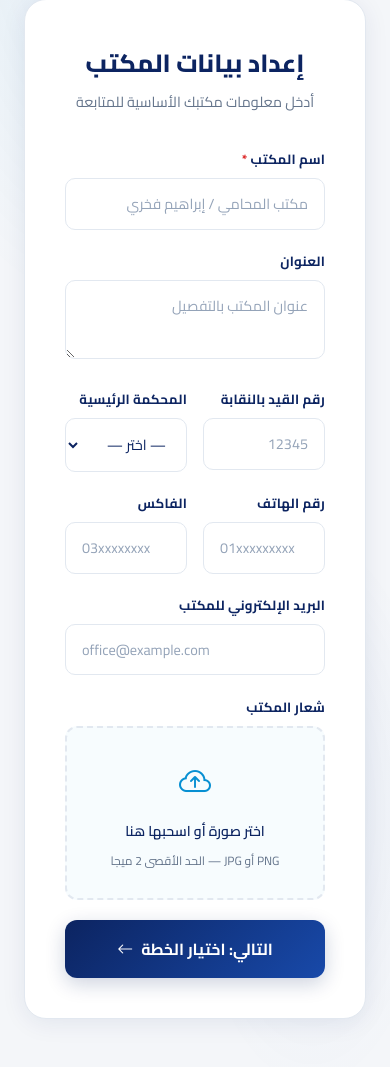
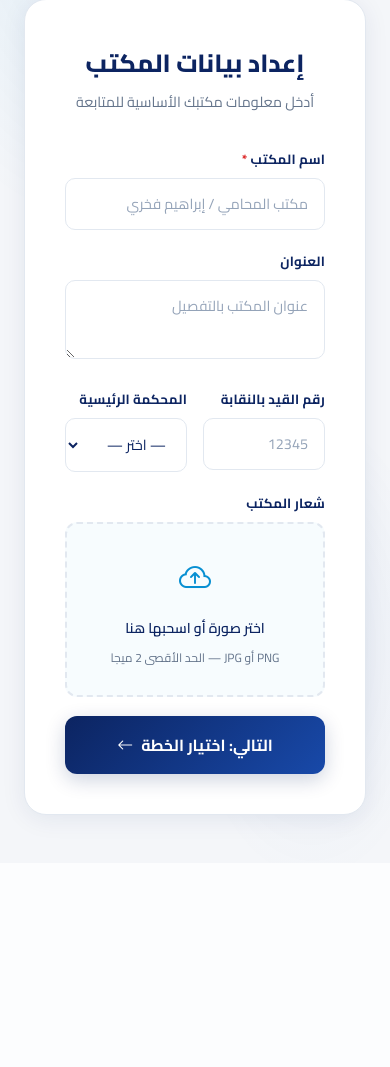
Before and after one commit to ibrahimfakhrey/lex-office, a Flask app: template app/templates/onboarding/setup_office.html in a window 390 px wide. Shown: the part 210-1277 px from the top of the page. After the commit the page ends 1044 px from the top, so only its background shows below. Run offline with Flask 3, Linux system fonts and the light colour scheme; the template is opened without the code that fills it, so the values that code supplies are empty.

Commit message:
Onboarding: remove phone/email fields — seeded from registration
The lawyer enters their phone + email at /auth/register. Asking for
them again on /onboarding/setup-office was redundant and adds friction.

Now: tenant.phone and tenant.email are populated at registration time
from the form values (auth.register), and the office-setup screen drops
the phone, fax, and email fields entirely. The setup form only asks for
office-specific data: name, address, bar registration number, primary
court, courts list, and logo.

Fax was bundled in the same row as phone in the UI; with phone gone,
removing fax keeps the layout clean. Office managers can update phone /
email / fax later from /settings if they ever change.

No model changes — Tenant still has all three columns. Existing tenants
keep whatever values they already have. New tenants now arrive at
choose-plan with phone + email already filled.

Co-Authored-By: Claude Opus 4.7 (1M context) <noreply@anthropic.com>

```diff
--- a/app/blueprints/auth/routes.py
+++ b/app/blueprints/auth/routes.py
@@ -64,9 +64,13 @@ def register():
 
         # Create tenant placeholder. Market is frozen at registration —
         # subsequent visits use tenant.market regardless of where the user is.
+        # Email + phone are seeded from the registration form so the office
+        # setup screen doesn't have to ask for them again.
         tenant = Tenant(name=f'مكتب {full_name}', subscription_status='trial',
                         trial_ends_at=datetime.utcnow() + timedelta(days=14),
-                        market=market)
+                        market=market,
+                        email=email,
+                        phone=phone)
         db.session.add(tenant)
         db.session.flush()
 
--- a/app/blueprints/onboarding/routes.py
+++ b/app/blueprints/onboarding/routes.py
@@ -25,9 +25,9 @@ def setup_office():
         tenant.address = request.form.get('address', '').strip()
         tenant.bar_registration_no = request.form.get('bar_registration_no', '').strip()
         tenant.primary_court = request.form.get('primary_court', '').strip()
-        tenant.phone = request.form.get('phone', '').strip()
-        tenant.fax = request.form.get('fax', '').strip()
-        tenant.email = request.form.get('email', '').strip()
+        # Phone/fax/email are no longer collected here — phone + email are
+        # seeded from registration, fax is rarely used. Office manager can
+        # update either later from /settings if needed.
 
         # Handle logo upload
         logo = request.files.get('logo')
--- a/app/templates/onboarding/setup_office.html
+++ b/app/templates/onboarding/setup_office.html
@@ -56,22 +56,6 @@
             </div>
         </div>
 
-        <div class="field-row">
-            <div class="field">
-                <label>رقم الهاتف</label>
-                <input type="tel" name="phone" value="{{ tenant.phone or '' }}" dir="ltr" placeholder="{{ market_config.phone_placeholder }}">
-            </div>
-            <div class="field">
-                <label>الفاكس</label>
-                <input type="tel" name="fax" value="{{ tenant.fax or '' }}" dir="ltr" placeholder="03xxxxxxxx">
-            </div>
-        </div>
-
-        <div class="field">
-            <label>البريد الإلكتروني للمكتب</label>
-            <input type="email" name="email" value="{{ tenant.email or '' }}" dir="ltr" placeholder="office@example.com">
-        </div>
-
         <div class="field">
             <label>شعار المكتب</label>
             <div class="upload-zone">
```
